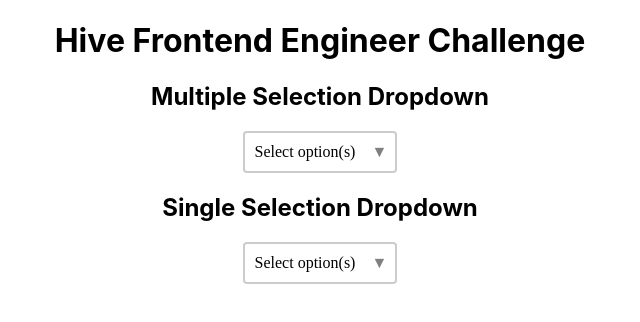
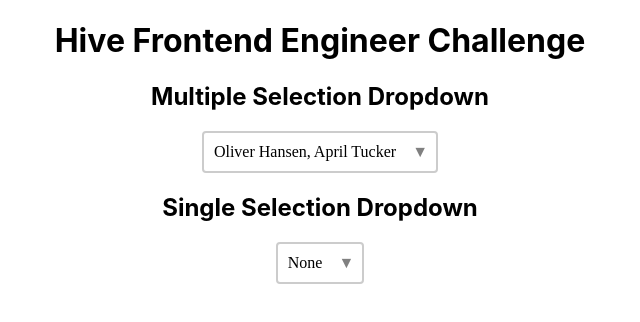
Before and after one commit to grace-sun-shine/dropdown-component, a React (Create React App) app: page / in a window 1280 px wide. Shown: the top 322 px of the page, without its empty margins (320-960 px from the left). Built offline with nearby package versions, Linux system fonts and the light colour scheme.

Commit message:
added value and placeholder props

```diff
--- a/src/App.js
+++ b/src/App.js
@@ -4,7 +4,7 @@ import Dropdown from './components/Dropdown';
 function App() {
   const option1 = ['Oliver Hansen', 'Van Henry', 'April Tucker', 'Ralph Hubbard', 'Omar Alexander', 'Carlos Abbott', 'Miriam Wagner', 'Bradley Wilkerson', 'Virginia Andrews', 'Kelly Snyder'];
   const option2 = ['None', 'Twenty', "Twenty one", "Twenty one and a half and a half and a half"]
-
+  const defaultOption1 = [option1[0], option1[2]];
   // write a function to generate random names with given length
   const generateRandomNames = (length) => {
     const names = [];
@@ -25,6 +25,8 @@ function App() {
           options={option1}
           multiple={true}
           onSelect={(selectedItems) => console.log(selectedItems)}
+          value = {defaultOption1}
+          placeholder = "None"
         />
 
         <h2>Single Selection Dropdown</h2>
@@ -32,6 +34,7 @@ function App() {
           options={option2}
           multiple={false}
           onSelect={(selectedItem) => console.log(selectedItem)}
+          value = {option2[0]}
         />
       </div>
     </div>
--- a/src/components/Dropdown.css
+++ b/src/components/Dropdown.css
@@ -72,7 +72,6 @@
     border-radius: 4px;
     padding: 8px;
     margin: 5px;
-    margin-bottom: 0;
     width: calc(100% - 10px);
     cursor: pointer;
   }
--- a/src/components/Dropdown.js
+++ b/src/components/Dropdown.js
@@ -1,11 +1,30 @@
 import React, { useState, useEffect, useRef } from 'react';
+import PropTypes from 'prop-types';
 import './Dropdown.css';
 
 // create a reusable dropdown component
-const Dropdown = ({ options, multiple, onSelect }) => {
+const Dropdown = ({ options, multiple, onSelect, value, placeholder }) => {
     const [isOpen, setIsOpen] = useState(false);
-    const [selectedOptions, setSelectedOptions] = useState([]);
+    const [selectedOptions, setSelectedOptions] = useState(Array.isArray(value) ? value : value ? [value]: []);
     const dropdownRef = useRef(null);
+
+    Dropdown.propTypes = {
+        options: PropTypes.array.isRequired,
+        multiple: PropTypes.bool,
+        onSelect: PropTypes.func,
+        value: PropTypes.oneOfType([
+            PropTypes.string,
+            PropTypes.arrayOf(PropTypes.string)
+          ]),
+        placeholder: PropTypes.string,
+      };
+
+    Dropdown.defaultProps = {
+        multiple: false,
+        onSelect: () => {},
+        value: [placeholder],
+        placeholder: 'Select option(s)',
+      };
 
     const toggleDropdown = () => setIsOpen(!isOpen);
 
@@ -55,7 +74,7 @@ const Dropdown = ({ options, multiple, onSelect }) => {
         <div className='dropdown' ref={dropdownRef}>
             <div className={`dropdown-header ${isOpen ? 'open' : ''}`} onClick={toggleDropdown}>
                 <div className="dropdown-header-text">
-                    {selectedOptions.length > 0 ? selectedOptions.join(', ') : 'Select option(s)'}
+                    {selectedOptions.length > 0 ? selectedOptions.join(', ') : placeholder}
                 </div>
                 <span className={`dropdown-arrow ${isOpen ? 'open' : ''}`}>&#9660;</span>
             </div>
```
